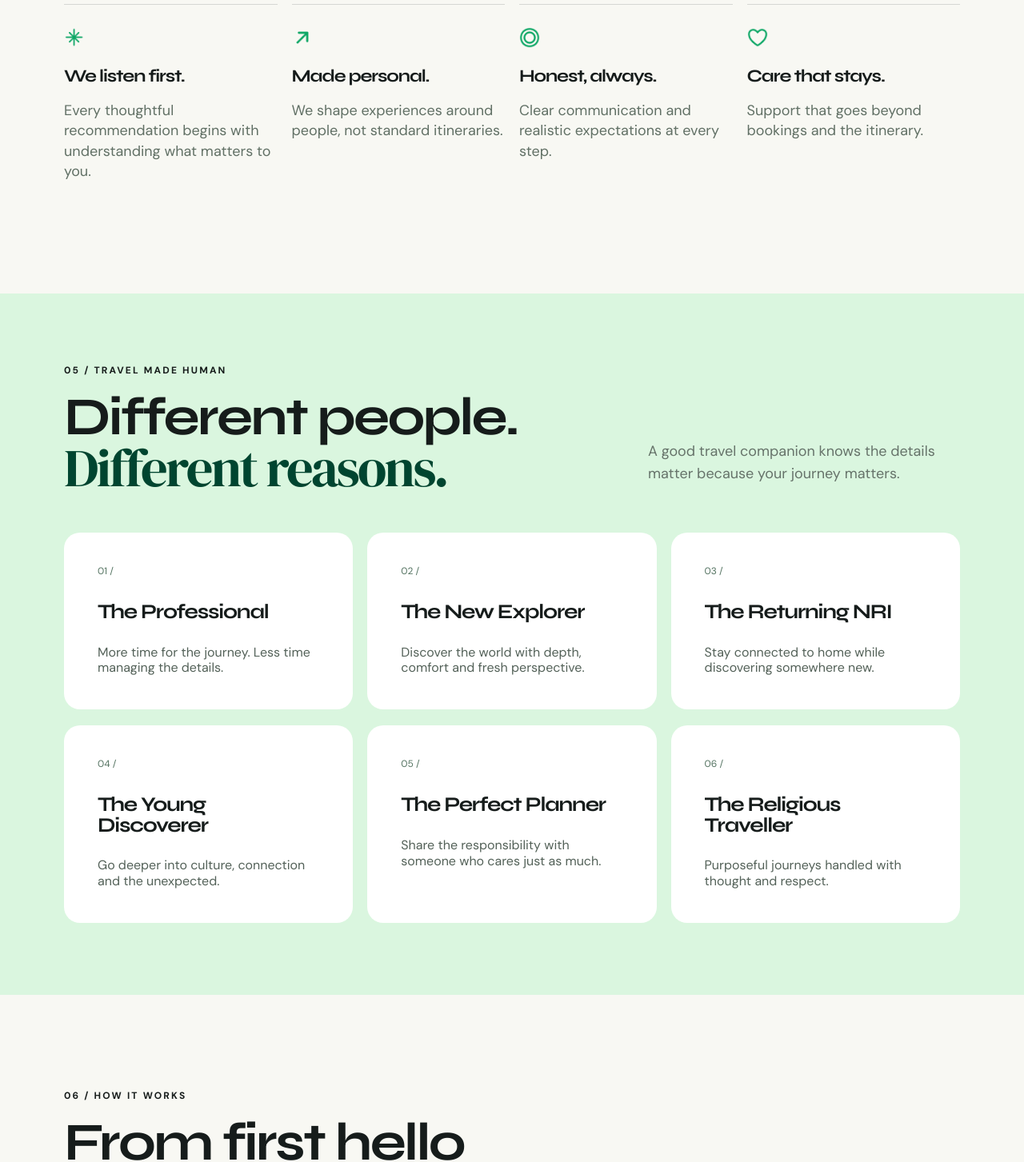
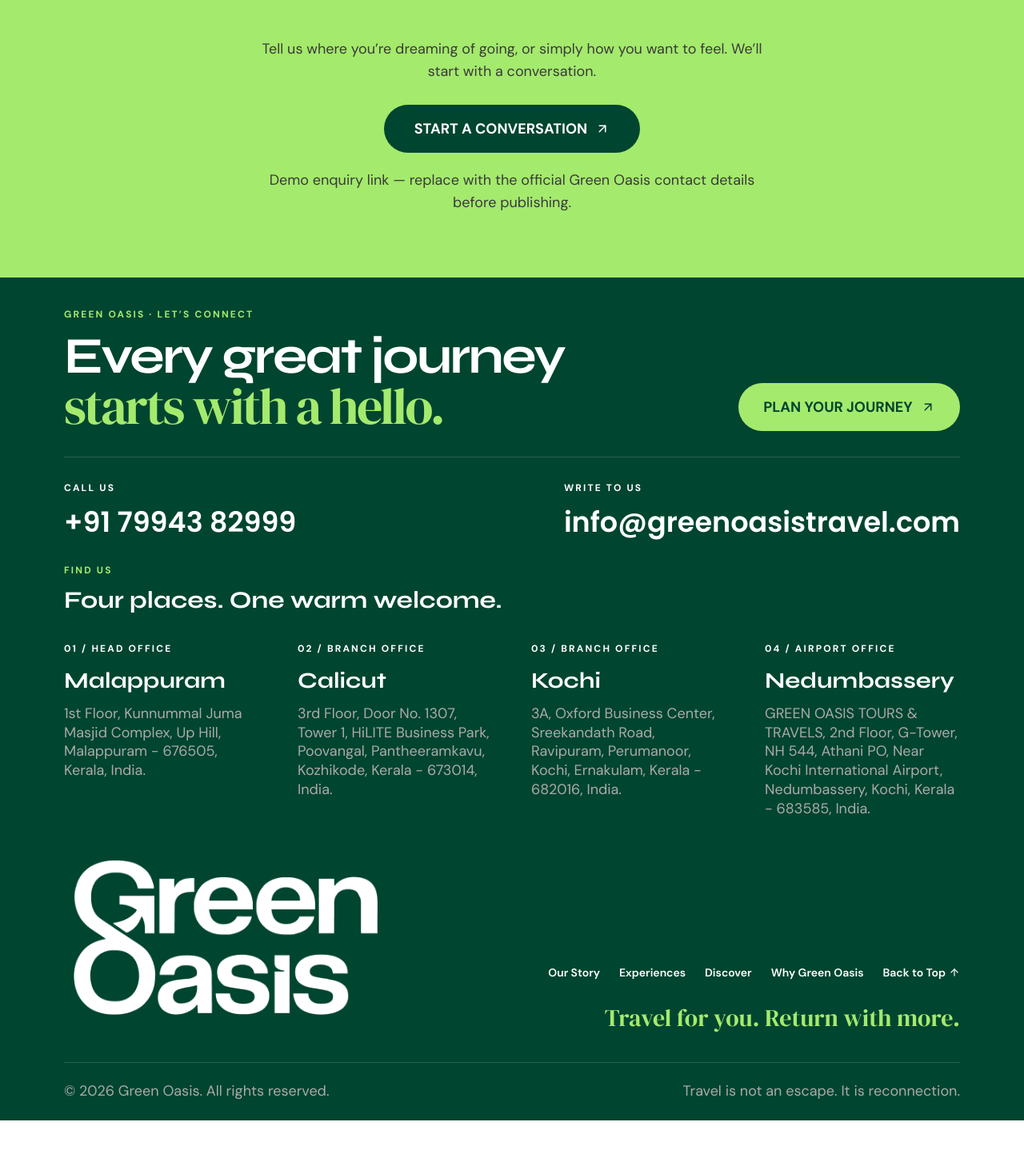
Before and after one commit to F-FERM/green-oasis, a Next.js app: page / in a window 1280 px wide. Shown: the part 6918-8371 px from the top of the page at 80% size. After the commit the page ends 8319 px from the top, so only its background shows below. Built offline with nearby package versions, Linux system fonts and the light colour scheme.

Commit message:
style(home): temporarily comment out difference and personas sections
- comment out Difference component in homepage
- comment out Personas and HowItWorks components for layout adjustment

```diff
--- a/app/(web)/page.tsx
+++ b/app/(web)/page.tsx
@@ -27,9 +27,9 @@ export default function HomePage() {
       <ServicesSection />
       <YouTubeShorts />
       <CertificationsSection />
-      <Difference />
+      {/* <Difference />
       <Personas />
-      <HowItWorks />
+      <HowItWorks /> */}
       <Cta />
       <Footer />
     </main>
```
